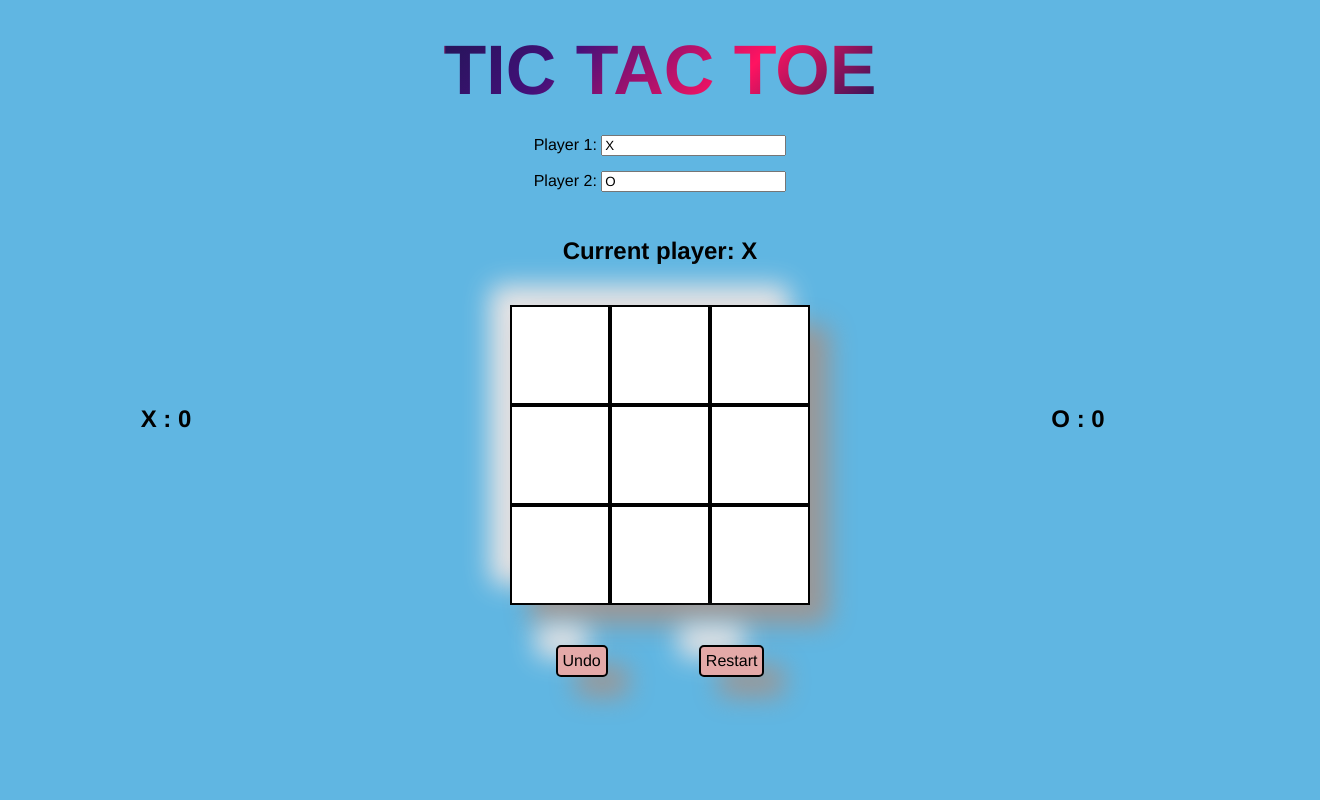
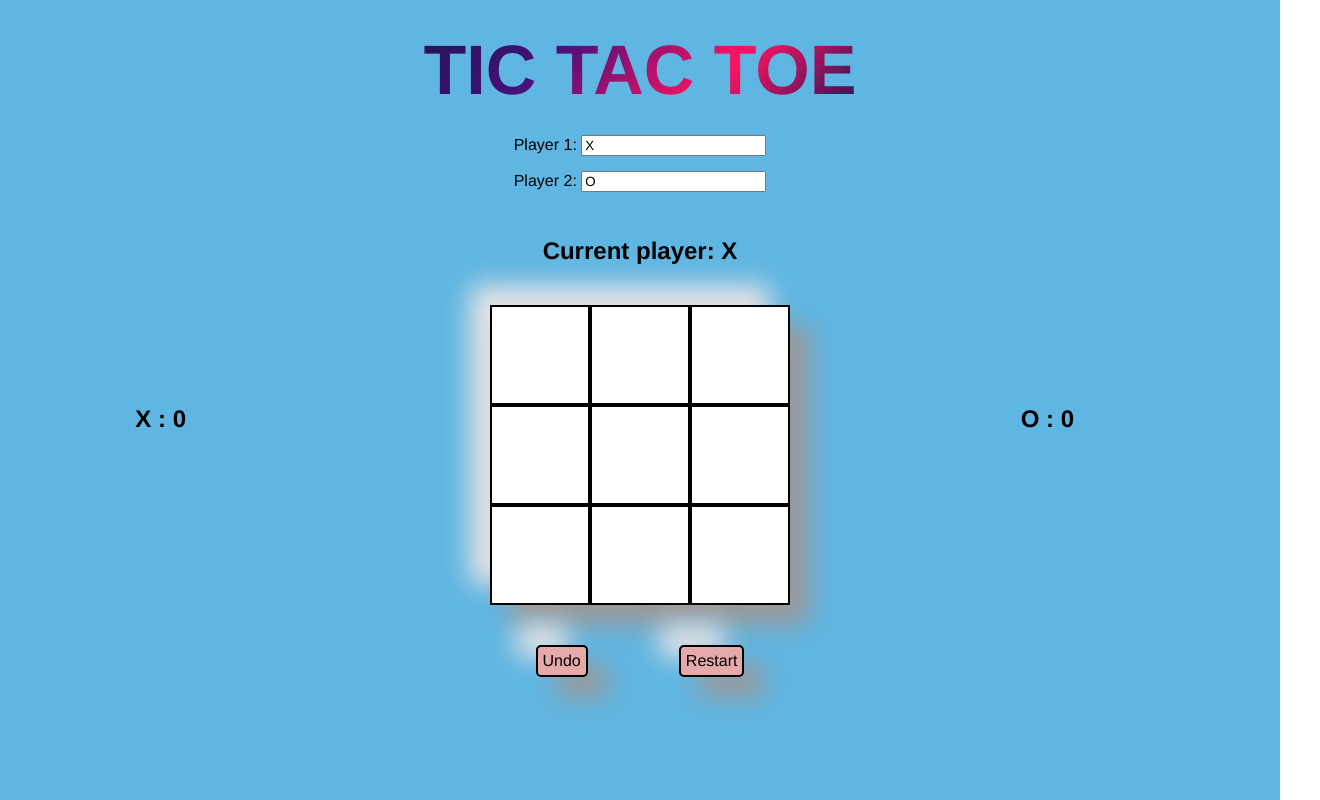
Before and after one commit to Jaybhade/tic-tac-toe, a React (Create React App) app: page / in a window 1280 px wide. Shown: the whole page, 1320 px wide, since content can reach past the window. Built offline with nearby package versions, Linux system fonts and the light colour scheme.

Commit message:
Fixed height issue

```diff
--- a/src/index.css
+++ b/src/index.css
@@ -4,8 +4,9 @@
 }
 
 .App {
-    width: 100%;
-    height: 95vh;
+    width: auto;
+    height: auto;
+    min-height: 95vh;
 }
 
 .title {
```
